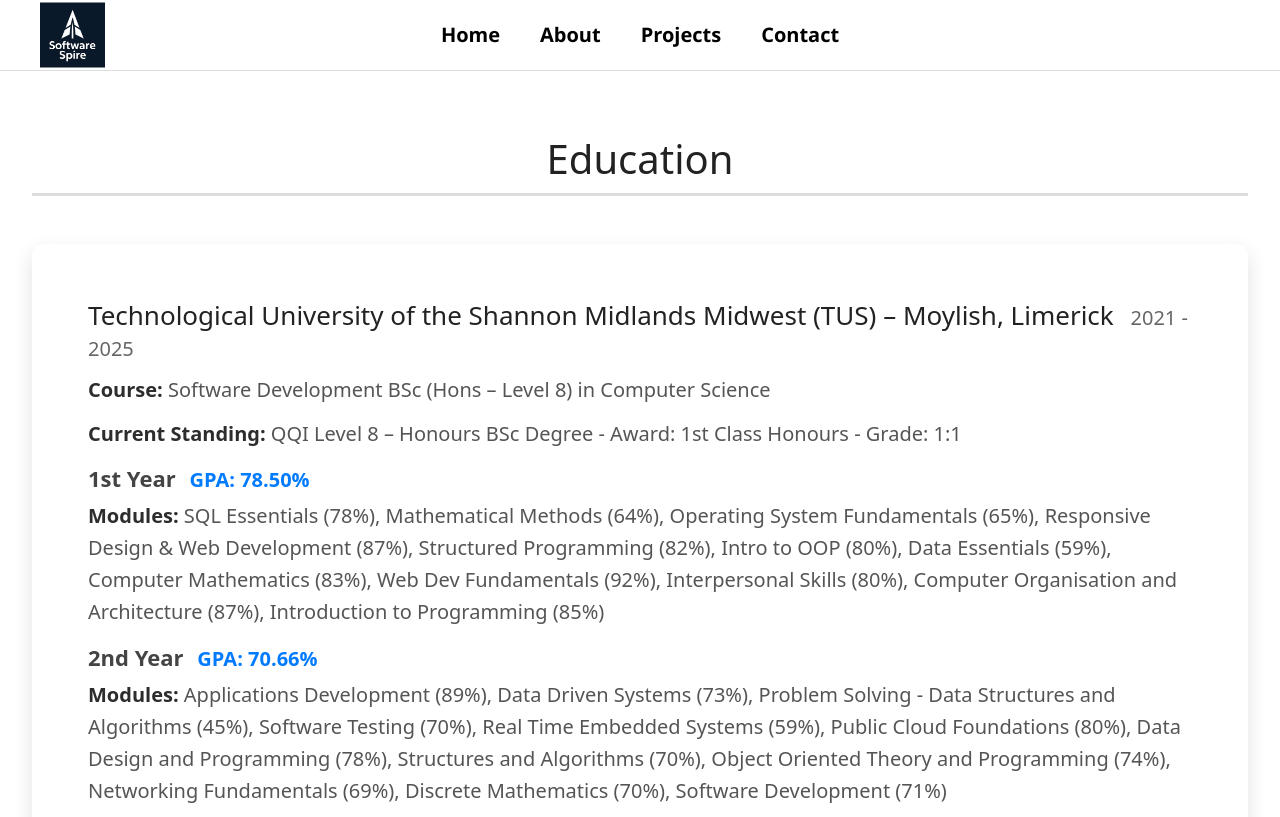
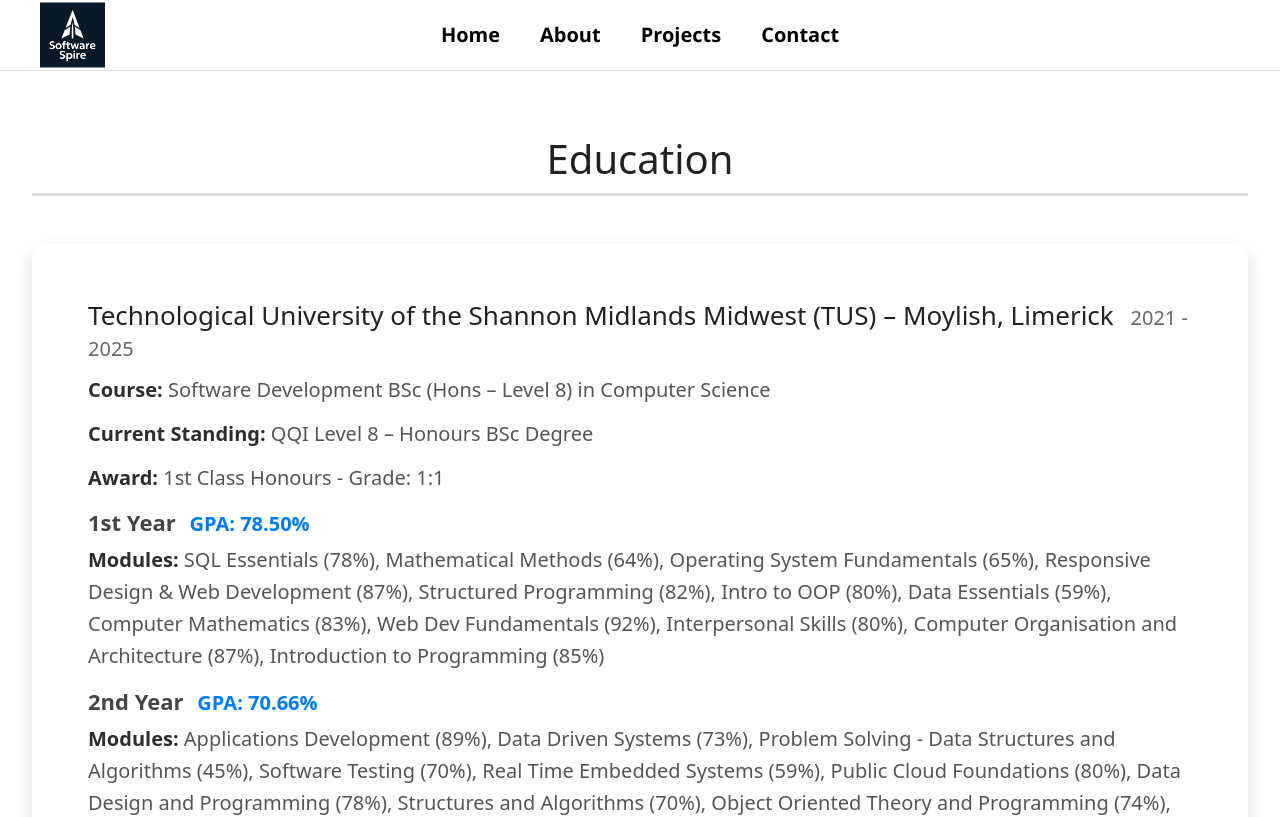
Before and after one commit to Calvin155/CV_Calvin, a React (Create React App) app: page /about/education in a window 1280 px wide. Shown: the top 817 px of the page. Built offline with nearby package versions, Linux system fonts and the light colour scheme.

Commit message:
education update

```diff
--- a/src/pages/Education.js
+++ b/src/pages/Education.js
@@ -15,7 +15,8 @@ const Education = () => {
             </h3>
             <div className="course-info">
               <p><strong>Course:</strong> Software Development BSc (Hons – Level 8) in Computer Science</p>
-              <p><strong>Current Standing:</strong> QQI Level 8 – Honours BSc Degree  - Award: 1st Class Honours - Grade: 1:1</p>
+              <p><strong>Current Standing:</strong> QQI Level 8 – Honours BSc Degree</p>
+              <p><strong>Award:</strong> 1st Class Honours - Grade: 1:1</p>
             </div>
 
             <div className="education-year">
```
